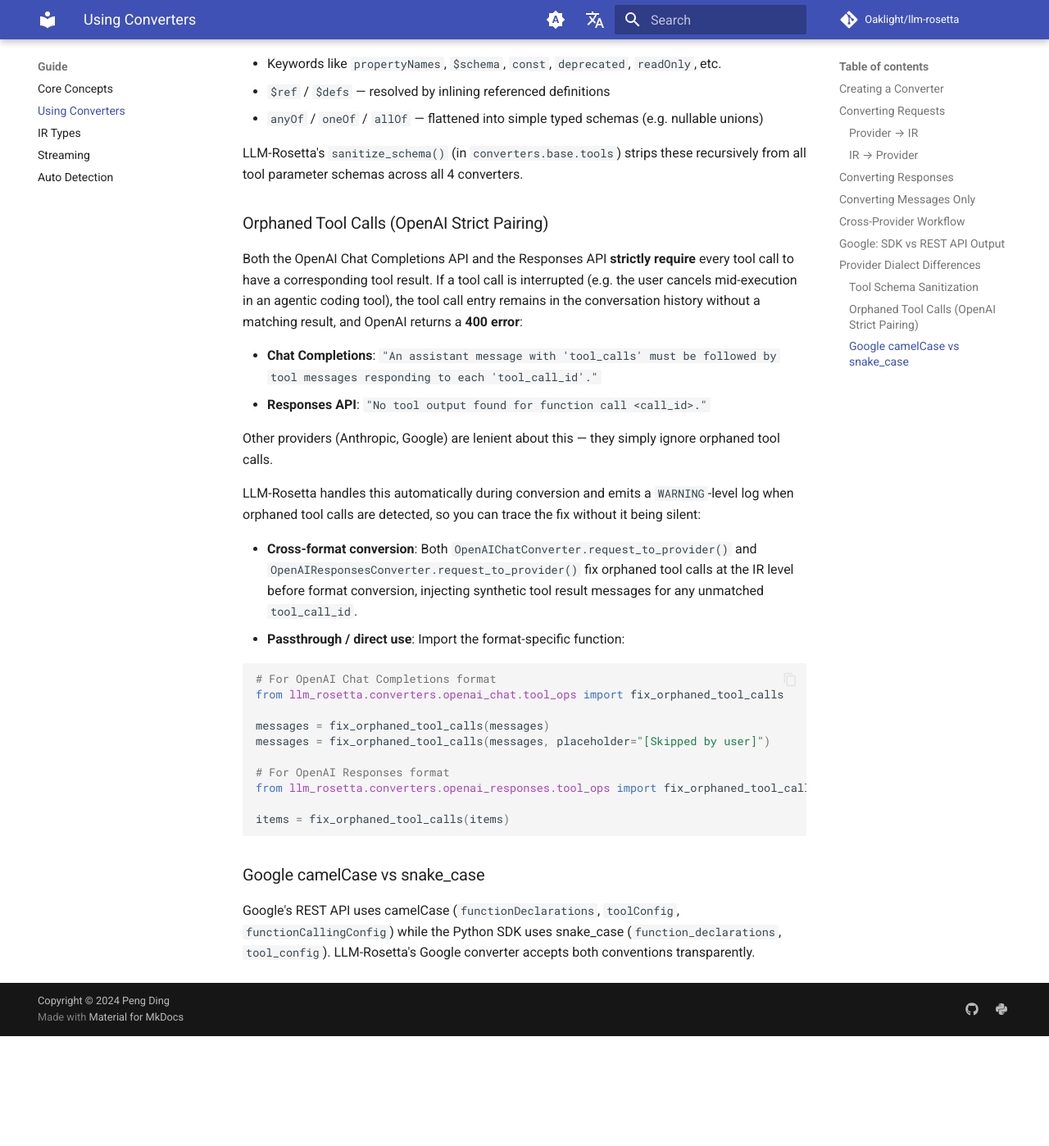
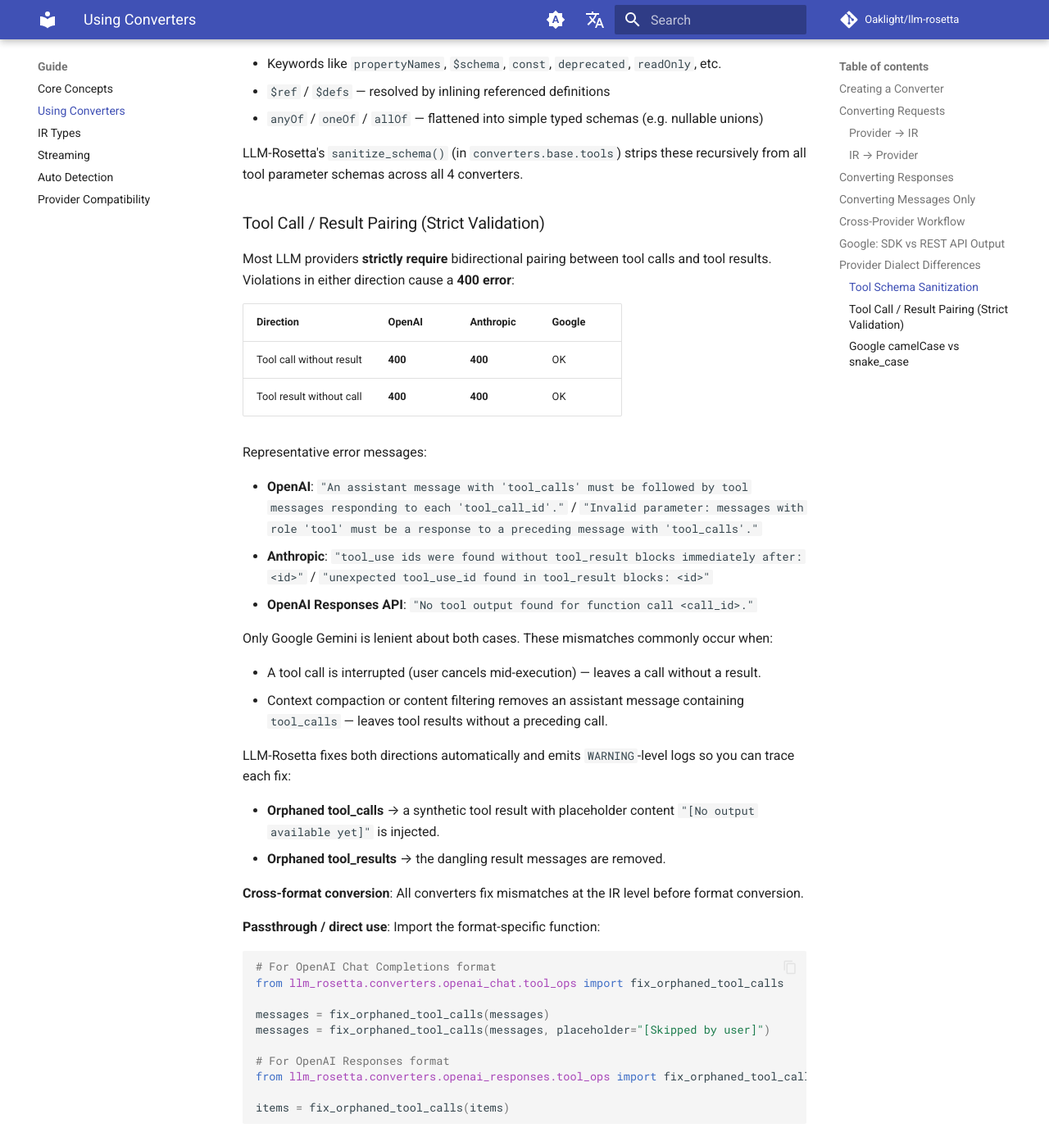
Before and after one commit to Oaklight/llm-rosetta, an MkDocs documentation site: the page built from docs/guide/converters.md, in a window 1280 px wide and 1400 px high, scrolled down 2289 px. Shown: the whole window at 82% size. Built offline with MkDocs 1.6.1 and Material for MkDocs 9.7.7, drawn with Linux system fonts in a browser that asks for light colours; comment, search, counter and statistics services are not loaded; before the commit the page ends 3553 px from its top, so only the background shows below that; some of the changed text lies outside the part shown.

Commit message:
docs: add v0.2.5 changelog and provider compatibility matrix
- v0.2.5 changelog entry covering camelCase fixes, cross-format image
  passthrough, tool_call_id reconciliation, role mapping, and more
- New guide page: Provider & CLI Compatibility Matrix documenting
  real-world issues found during Gemini CLI / Claude Code / OpenCode
  integration testing through argo-proxy
- Update converters.md camelCase section with expanded scope and
  cross-reference to compatibility page
- Add nav entry for compatibility page

````diff
--- a/docs/changelog.md
+++ b/docs/changelog.md
@@ -5,6 +5,31 @@
 # Changelog
 
 All notable changes to LLM-Rosetta are documented here. This project follows [Keep a Changelog](https://keepachangelog.com/) conventions.
+
+## v0.2.5 — 2026-03-23
+
+### Fixed
+
+- **Google GenAI camelCase field handling across the full converter stack**: Gemini CLI and the Google REST API use camelCase (`inlineData`, `fileData`, `mimeType`, `fileUri`, `functionCall`, `functionResponse`, `finishReason`, `usageMetadata`, `responseMimeType`, `responseSchema`, `thinkingConfig`, `maxOutputTokens`, `stopSequences`, etc.), but the converter only accepted snake_case. All P→IR methods in content_ops, config_ops, tool_ops, message_ops, and converter now accept both conventions; all IR→P methods now output camelCase for REST API compatibility
+- **Image/audio/file data lost during Google→IR conversion**: `p_part_to_ir` checked for `inline_data` (snake_case) but Gemini CLI sends `inlineData` (camelCase) — binary content was silently dropped with a `不支持的Part类型` warning. Fixed by normalizing camelCase keys at the dispatch entry point
+- **Cross-format image conversion failure (Google → OpenAI/Anthropic)**: Google's `p_image_to_ir` produces `ImagePart` with top-level `data` + `media_type` fields, but OpenAI Chat, Anthropic, and OpenAI Responses `ir_image_to_p` only checked `image_url` and nested `image_data` — threw `ValueError`. All three target converters now handle top-level fields as a fallback path (#68)
+- **Google GenAI tool_call_id reconciliation**: Google `functionCall` has no ID field, so UUIDs are generated during P→IR. But Gemini CLI assigns its own IDs to `functionResponse` (format: `name_timestamp_index`), creating a mismatch. New `_reconcile_tool_call_ids` method matches tool results to tool calls by function name, fixing orphaned tool_call errors
+- **tool_call_id exceeds OpenAI 40-character limit**: Generated IDs used `call_{name}_{8hex}` format — MCP tool names like `mcp_toolregistry-hub-server_datetime-now` produced 54-char IDs. Shortened to `call_{24hex}` (fixed 29 chars)
+- **Google→IR role mapping for tool results**: `functionResponse` parts produced `role: "user"` IR messages, so `fix_orphaned_tool_calls_ir` (which checks `role: "tool"`) couldn't detect them. Now separates `functionResponse` into `role: "tool"` messages with explicit `"tool": "user"` in `_IR_TO_GOOGLE_ROLE`
+- **Mixed content message ordering**: When a Google message contains both `functionResponse` and `inlineData`, the content parts were emitted before tool results, breaking OpenAI's required `assistant(tool_calls) → tool(response)` ordering. Tool results now precede content parts in the split
+- **Google built-in tools (googleSearch, codeExecution)**: `p_tool_definition_to_ir` now returns `None` for tool entries without a `name` field; converter skips them instead of producing empty `function.name` errors
+
+### Added
+
+- **StreamContext**: `get_tool_call_args()` and `get_pending_tool_calls()` methods for querying accumulated tool call state during streaming
+
+### Changed
+
+- **`BaseToolOps.p_tool_definition_to_ir` return type**: Now `ToolDefinition | list[ToolDefinition] | None` to support unconvertible tool entries
+
+### Added (Documentation)
+
+- **Provider & CLI Compatibility Matrix**: New guide page documenting real-world issues found during live integration testing with Gemini CLI, Claude Code, and OpenCode through format-converting proxies
 
 ## v0.2.4 — 2026-03-22
 
--- a/docs/guide/converters.md
+++ b/docs/guide/converters.md
@@ -102,19 +102,34 @@
 
 LLM-Rosetta's `sanitize_schema()` (in `converters.base.tools`) strips these recursively from all tool parameter schemas across all 4 converters.
 
-### Orphaned Tool Calls (OpenAI Strict Pairing)
+### Tool Call / Result Pairing (Strict Validation)
 
-Both the OpenAI Chat Completions API and the Responses API **strictly require** every tool call to have a corresponding tool result. If a tool call is interrupted (e.g. the user cancels mid-execution in an agentic coding tool), the tool call entry remains in the conversation history without a matching result, and OpenAI returns a **400 error**:
+Most LLM providers **strictly require** bidirectional pairing between tool calls and tool results. Violations in either direction cause a **400 error**:
 
-- **Chat Completions**: `"An assistant message with 'tool_calls' must be followed by tool messages responding to each 'tool_call_id'."`
-- **Responses API**: `"No tool output found for function call <call_id>."`
+| Direction | OpenAI | Anthropic | Google |
+|---|---|---|---|
+| Tool call without result | **400** | **400** | OK |
+| Tool result without call | **400** | **400** | OK |
 
-Other providers (Anthropic, Google) are lenient about this — they simply ignore orphaned tool calls.
+Representative error messages:
 
-LLM-Rosetta handles this automatically during conversion and emits a `WARNING`-level log when orphaned tool calls are detected, so you can trace the fix without it being silent:
+- **OpenAI**: `"An assistant message with 'tool_calls' must be followed by tool messages responding to each 'tool_call_id'."` / `"Invalid parameter: messages with role 'tool' must be a response to a preceding message with 'tool_calls'."`
+- **Anthropic**: `"tool_use ids were found without tool_result blocks immediately after: <id>"` / `"unexpected tool_use_id found in tool_result blocks: <id>"`
+- **OpenAI Responses API**: `"No tool output found for function call <call_id>."`
 
-- **Cross-format conversion**: Both `OpenAIChatConverter.request_to_provider()` and `OpenAIResponsesConverter.request_to_provider()` fix orphaned tool calls at the IR level before format conversion, injecting synthetic tool result messages for any unmatched `tool_call_id`.
-- **Passthrough / direct use**: Import the format-specific function:
+Only Google Gemini is lenient about both cases. These mismatches commonly occur when:
+
+- A tool call is interrupted (user cancels mid-execution) — leaves a call without a result.
+- Context compaction or content filtering removes an assistant message containing `tool_calls` — leaves tool results without a preceding call.
+
+LLM-Rosetta fixes both directions automatically and emits `WARNING`-level logs so you can trace each fix:
+
+- **Orphaned tool_calls** → a synthetic tool result with placeholder content `"[No output available yet]"` is injected.
+- **Orphaned tool_results** → the dangling result messages are removed.
+
+**Cross-format conversion**: All converters fix mismatches at the IR level before format conversion.
+
+**Passthrough / direct use**: Import the format-specific function:
 
 ```python
 # For OpenAI Chat Completions format
@@ -131,4 +146,6 @@
 
 ### Google camelCase vs snake_case
 
-Google's REST API uses camelCase (`functionDeclarations`, `toolConfig`, `functionCallingConfig`) while the Python SDK uses snake_case (`function_declarations`, `tool_config`). LLM-Rosetta's Google converter accepts both conventions transparently.
+Google's REST API and CLI tools (e.g. Gemini CLI) use camelCase (`inlineData`, `mimeType`, `functionCall`, `functionResponse`, `functionDeclarations`, `responseMimeType`, `thinkingConfig`, etc.) while the Python SDK uses snake_case. LLM-Rosetta's Google converter accepts both conventions transparently in all layers — content, tools, config, and response fields. All IR→Provider output uses camelCase for REST API compatibility.
+
+For a comprehensive list of all camelCase/snake_case field pairs and other real-world compatibility issues discovered during live testing, see the [Provider & CLI Compatibility Matrix](compatibility.md).
--- a/mkdocs.yml
+++ b/mkdocs.yml
@@ -98,6 +98,7 @@
       - IR Types: guide/ir-types.md
       - Streaming: guide/streaming.md
       - Auto Detection: guide/auto-detection.md
+      - Provider Compatibility: guide/compatibility.md
   - Gateway:
       - gateway/index.md
       - Validation: gateway/validation.md
````
Also changed, not shown: docs/guide/compatibility.md (added, +290 -0 lines).
